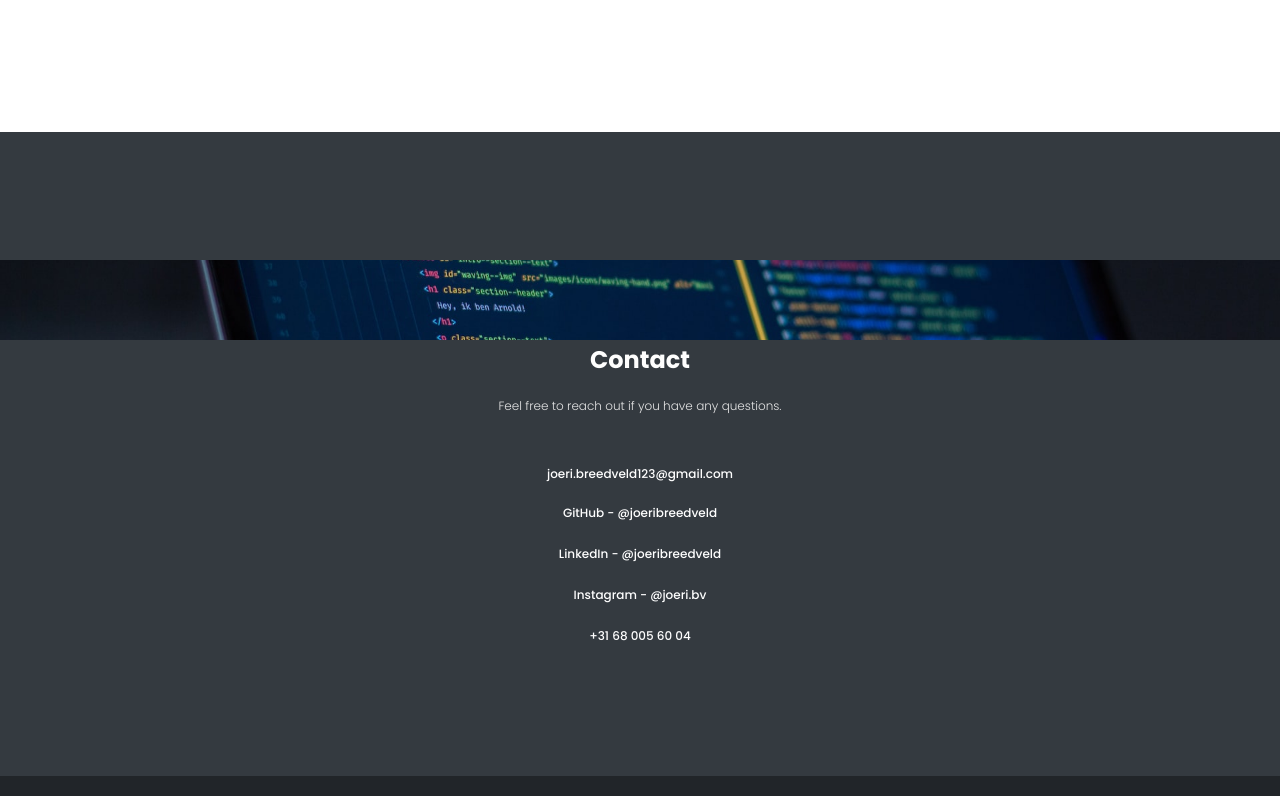
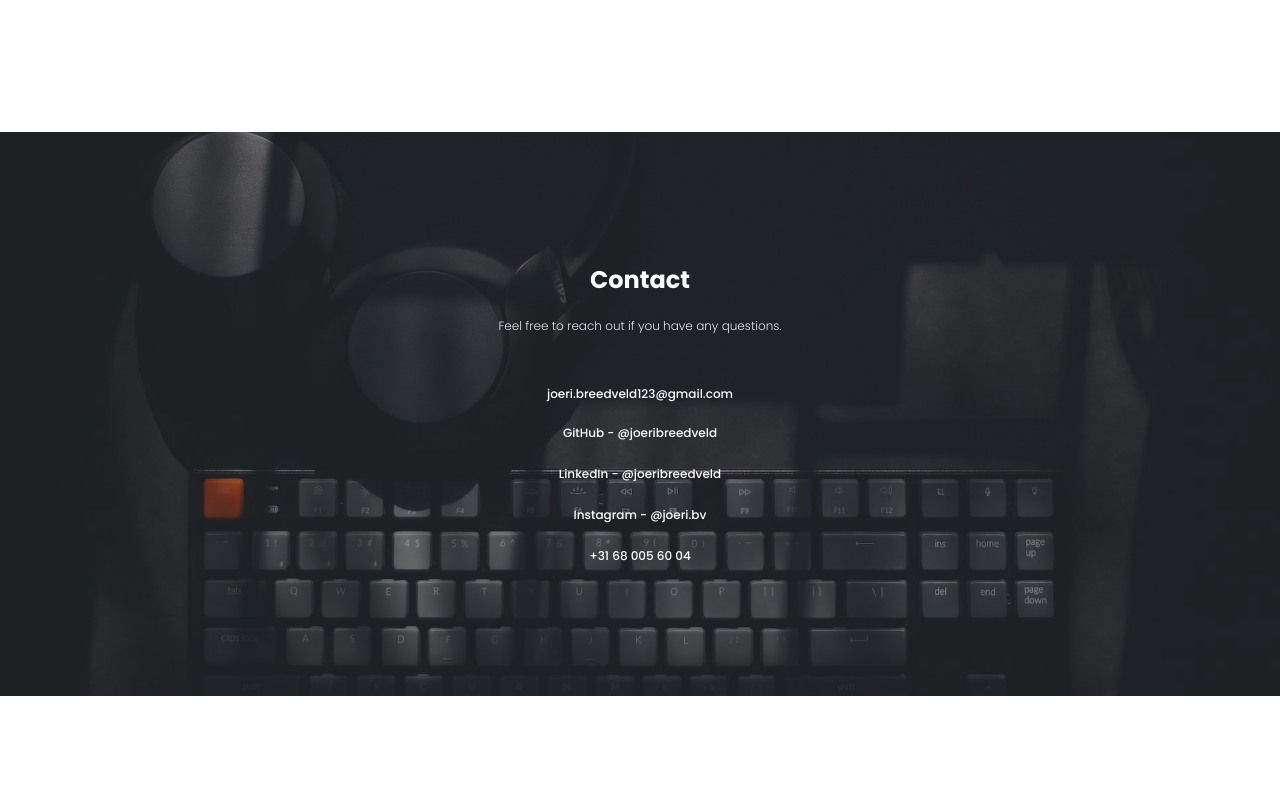
Before and after one commit to joeribreedveld/portfolio-website-v6, a Next.js app: page / in a window 1280 px wide. Shown: the part 1444-2240 px from the top of the page. Built offline with nearby package versions, Linux system fonts and the light colour scheme.

Commit message:
feat(contact): finish contact section and add image

```diff
--- a/src/components/sections/Contact/Contact.tsx
+++ b/src/components/sections/Contact/Contact.tsx
@@ -4,16 +4,16 @@ import Image from "next/image";
 
 // Functions
 const Contact = () => (
-  <section className="section-padding-y bg-[#343A40]">
-    <div className="relative h-20 w-full">
+  <section className="section-padding-y relative mb-32 bg-[#343A40]">
+    <div className="absolute top-0 z-0 h-full w-full opacity-50">
       <Image
-        src="/img/hero-bg.jpg"
+        src="/img/contact-bg.jpg"
         alt="Placeholder image"
         className="object-cover"
         fill
       />
     </div>
-    <div className="page-width flex flex-col gap-12">
+    <div className="page-width relative z-20 flex flex-col gap-12">
       <section className="flex flex-col items-center gap-4">
         <h2 className="font-bold text-[#FEFEFE]">Contact</h2>
         <p className="text-xs font-light text-[#E5E5E5]">
@@ -50,6 +50,5 @@ const Contact = () => (
     </div>
   </section>
 );
-
 // Exports
 export default Contact;
```
Also changed, not shown: public/img/contact-bg.jpg (added).
